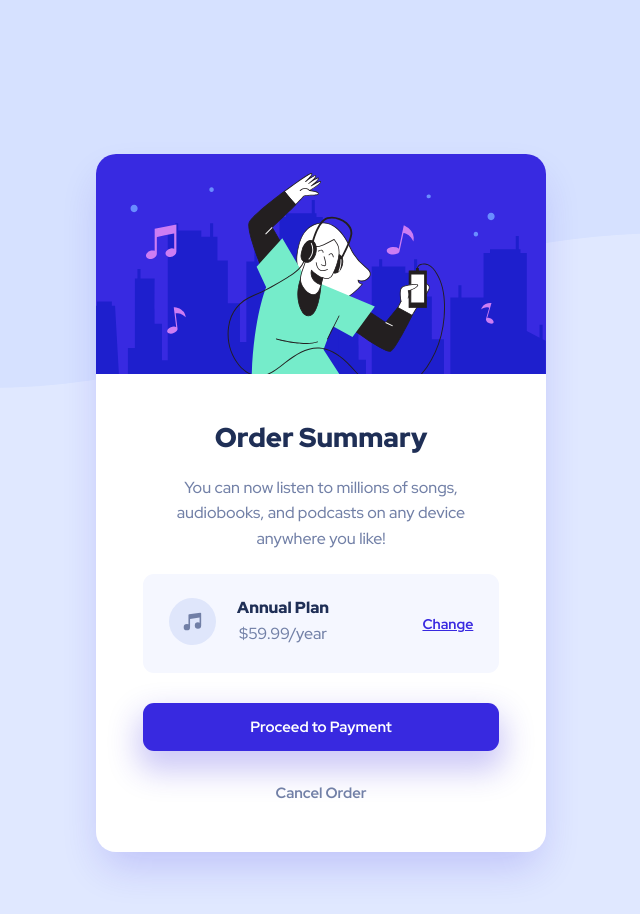
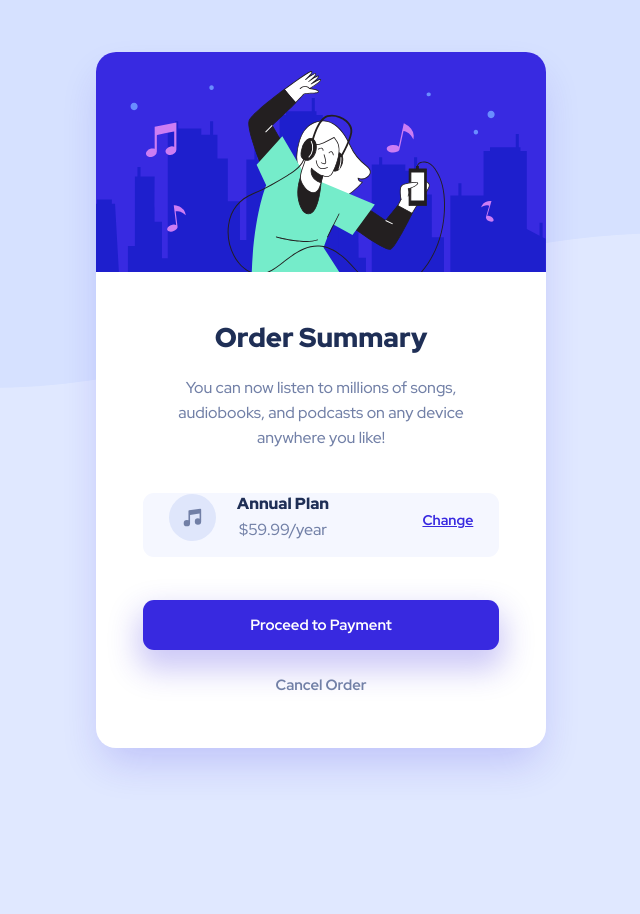
Before and after one commit to KristineSoncika/FEM-order-summary-component, a plain HTML site: page index.html in a window 1280 px wide. Shown: the whole page, without its empty margins (319-959 px from the left). After the commit the page ends 800 px from the top, so only its background shows below. Drawn offline with Linux system fonts and the light colour scheme.

Commit message:
vertical scroll fix

```diff
--- a/index.html
+++ b/index.html
@@ -23,7 +23,7 @@
     />
 
     <!-- CSS -->
-    <link rel="stylesheet" href="./styles/styles.css" />
+    <link rel="stylesheet" href="../styles/styles.css" />
   </head>
   <body>
     <div class="card">
--- a/styles/styles.css
+++ b/styles/styles.css
@@ -32,7 +32,12 @@ body {
   font-size: 16px;
   background-image: url("../images/pattern-background-mobile.svg");
   background-repeat: no-repeat;
+  background-size: contain;
   background-color: var(--pale-blue);
+  min-height: 100vh;
+  display: flex;
+  justify-content: center;
+  align-items: center;
 }
 
 img {
@@ -46,8 +51,8 @@ h2 {
 }
 
 h1 {
-  margin-bottom: 15px;
   font-size: 1.45rem;
+  padding-bottom: 1.2rem;
 }
 
 h2 {
@@ -57,6 +62,7 @@ h2 {
 p {
   color: var(--desaturated-blue);
   line-height: 1.6;
+  font-size: 0.99rem;
 }
 
 li {
@@ -66,12 +72,11 @@ li {
 @media screen and (min-width: 376px) {
   body {
     background-image: url("../images/pattern-background-desktop.svg");
-    background-size: contain;
   }
 
   h1 {
     font-size: 1.7rem;
-    margin: 40px 0 20px 0;
+    padding-top: 5px;
   }
 
   h2 {
@@ -83,7 +88,6 @@ li {
 ======================================== */
 
 .card {
-  margin: 20% auto;
   width: 87%;
   text-align: center;
   border-radius: 20px;
@@ -92,15 +96,34 @@ li {
   box-shadow: 0px 20px 40px -7px rgba(56, 41, 224, 0.2);
 }
 
+main {
+  height: 410px;
+  display: flex;
+  flex-direction: column;
+  justify-content: space-evenly;
+  align-items: center;
+}
+
+header {
+  height: 159.5px;
+}
+
 section {
-  margin: 23px auto;
   width: 85%;
 }
 
 @media screen and (min-width: 376px) {
   .card {
     max-width: 450px;
-    margin: 12% auto;
+    height: 696px;
+  }
+
+  main {
+    height: 480px;
+  }
+
+  header {
+    height: 220px;
   }
 
   section {
@@ -113,7 +136,7 @@ section {
 
 .button {
   text-decoration: none;
-  padding: 14px 0;
+  padding: 15px 0;
   border-radius: 11px;
   font-weight: 700;
   font-size: 0.93rem;
@@ -132,8 +155,8 @@ section {
 
 .button-secondary {
   color: var(--desaturated-blue);
-  margin-top: 12px;
   transition: color 0.5s ease;
+  margin-top: 10px;
 }
 
 .button-secondary:hover {
@@ -160,17 +183,14 @@ section {
     font-size: 0.88rem;
   }
 
-  .button-primary {
-    margin-top: 30px;
-  }
-  .button-secondary {
-    margin: 18px 0 35px 0;
-  }
-}
 
 /* 5. Page Styles
 ======================================== */
 
+.order-content p {
+  margin: 0 auto;
+  width: 95%;
+}
 .payment-plan {
   background-color: var(--very-pale-blue);
   border-radius: 11px;
@@ -197,7 +217,7 @@ section {
 
 @media screen and (min-width: 376px) {
   .payment-plan {
-    padding: 23px 0;
+    padding: 0 0 11px 0;
   }
 
   .payment-plan-item p {
```
Also changed, not shown: 1 other file.
